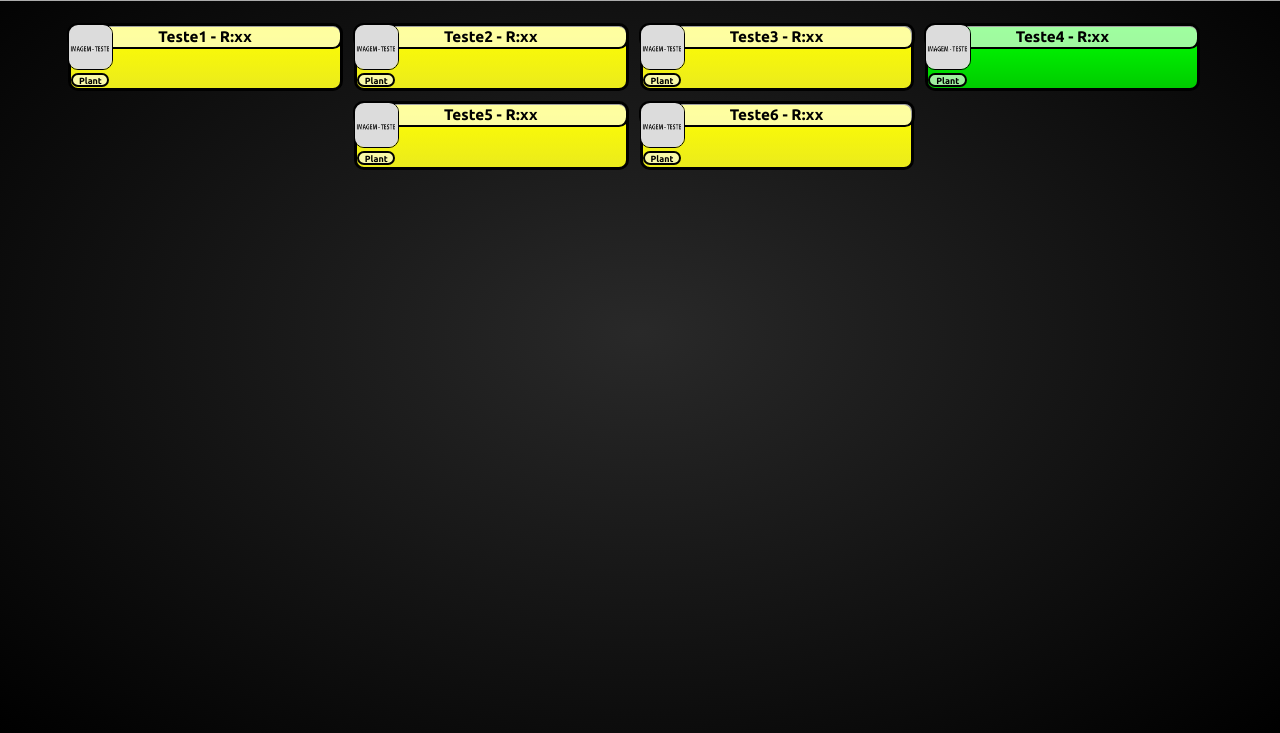
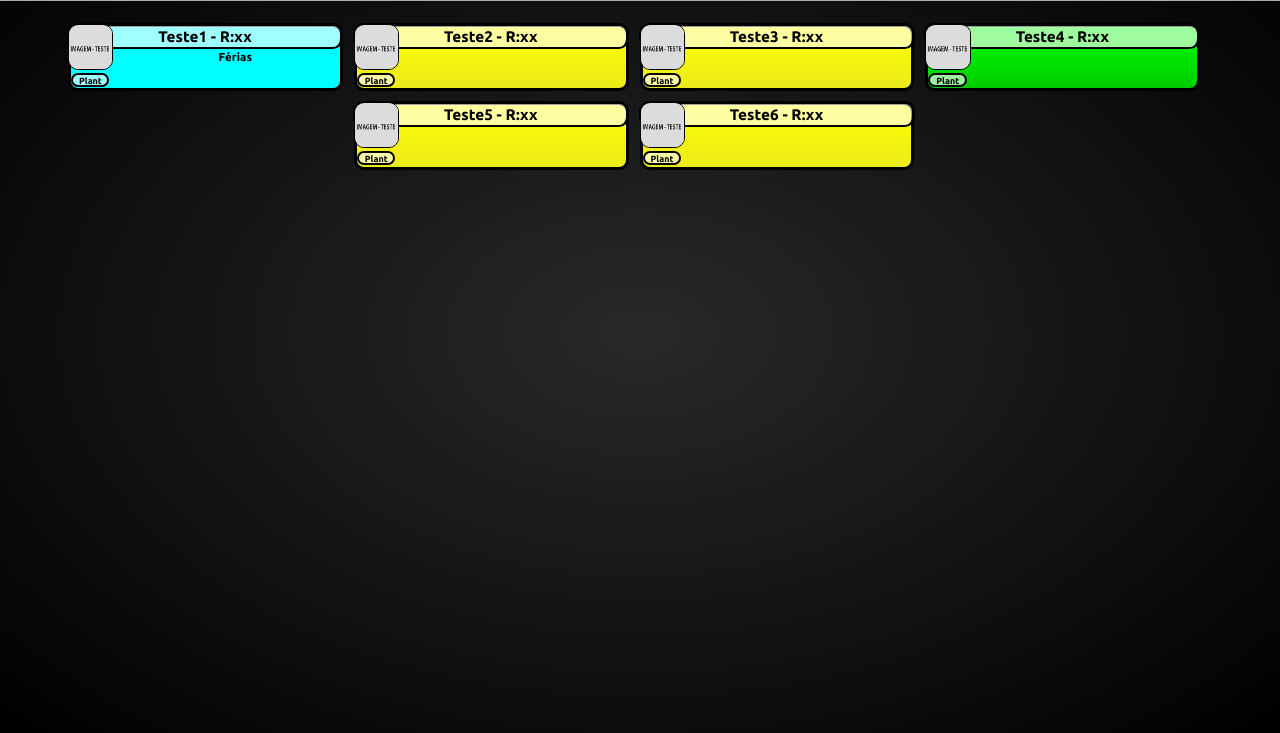
Before and after one commit to Ferrari050/PainelFui, a plain HTML site: page index.html in a window 1280 px wide. Shown: the part 67-800 px from the top of the page. Drawn offline with Linux system fonts and the light colour scheme.

Commit message:
Update index.html

```diff
--- a/index.html
+++ b/index.html
@@ -38,7 +38,7 @@
             <div class="divBotaoPlantonista"><button id="button.Teste1" class="botaoPlantonista">Plant</button></div>
           </div>
           <div class="plantao">N</div>
-          <div class="texto"></div>
+          <div class="texto">Férias</div>
         </div>
         <div id="Teste2" class="amarelo pfui">
           <div class="pro_ky">15</div>
```
